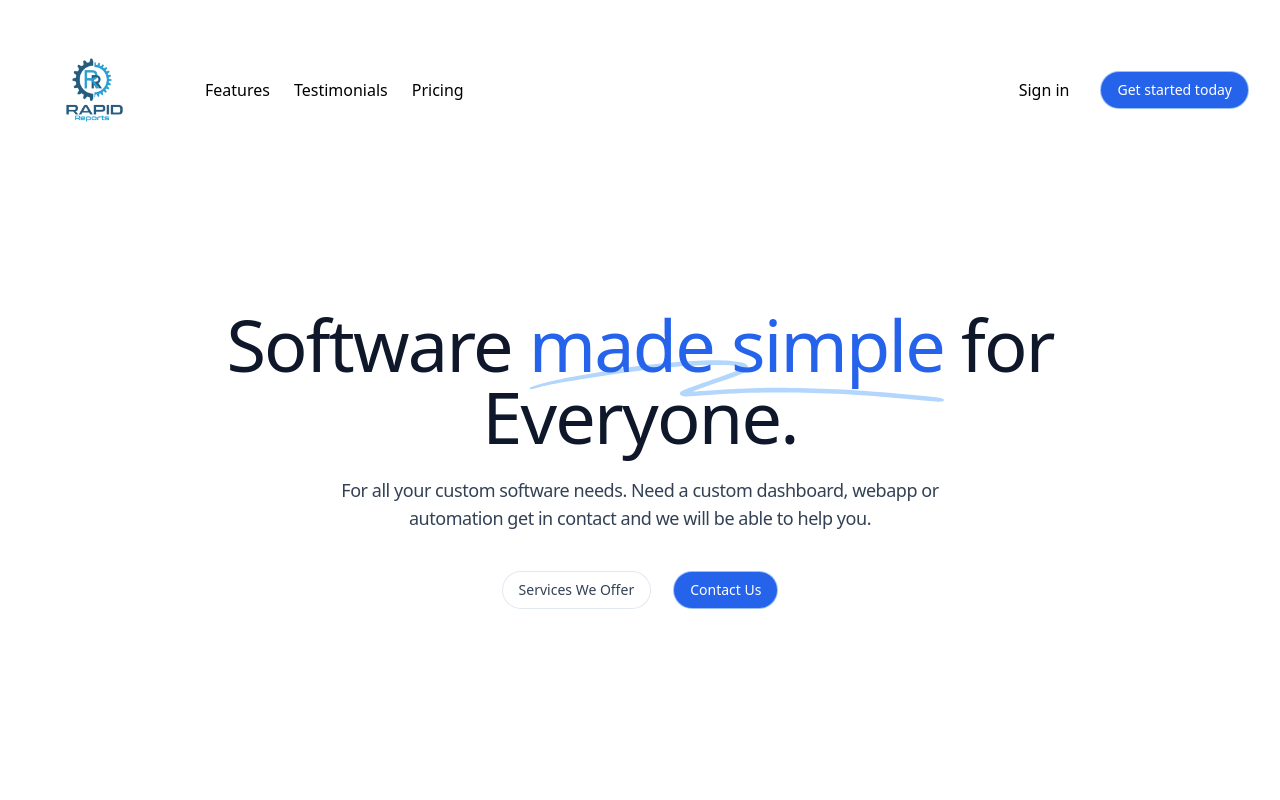
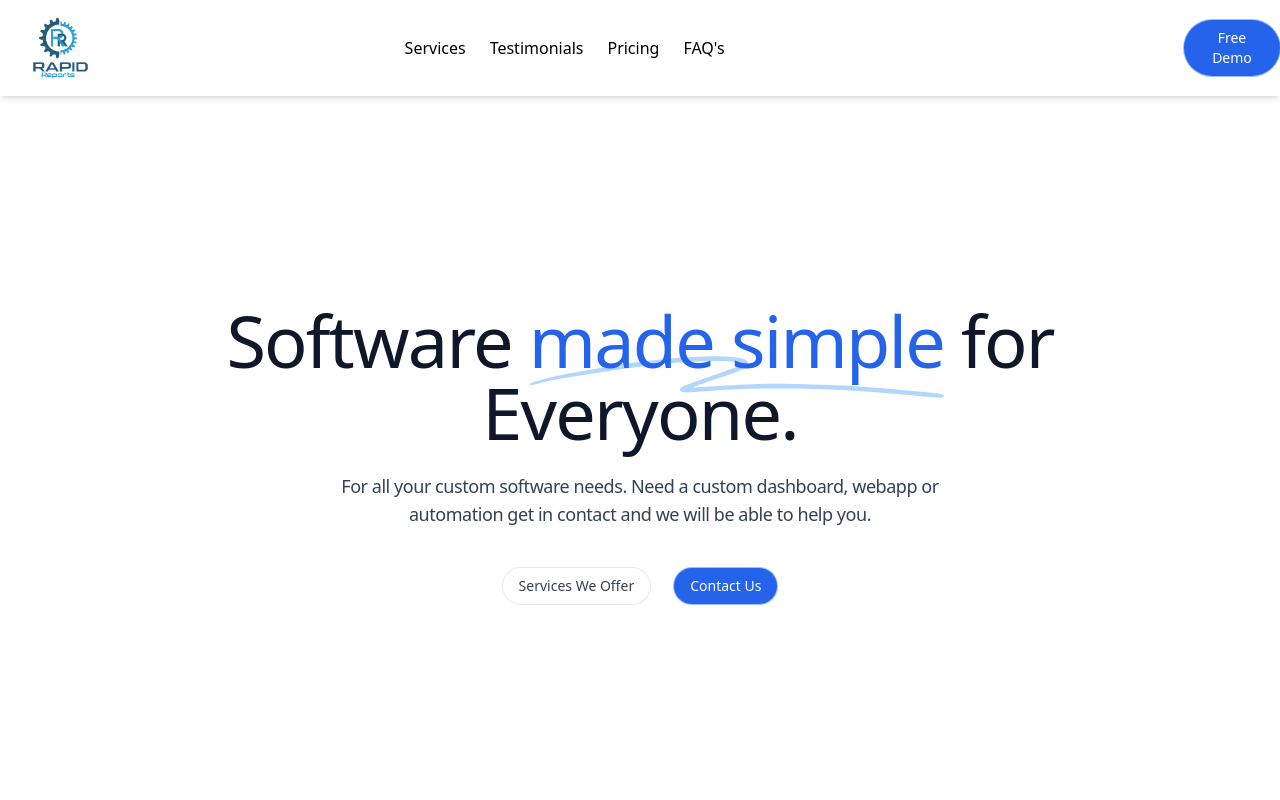
Before and after one commit to arctheowl/RR-Website, a Next.js app: page / in a window 1280 px wide. Shown: the top 800 px of the page. Built offline with nearby package versions, Linux system fonts and the light colour scheme.

Commit message:
small fixes

```diff
--- a/src/components/Contact.tsx
+++ b/src/components/Contact.tsx
@@ -33,7 +33,7 @@ const Contact = () => {
                 y={0}
                 width={4}
                 height={4}
-                className="text-gray-200"
+                className="text-transparent bg-clip-text bg-gradient-to-br from-pink-400 to-red-600"
                 fill="currentColor"
               />
             </pattern>
--- a/src/components/Header.tsx
+++ b/src/components/Header.tsx
@@ -47,7 +47,7 @@ function MobileNavigation() {
   return (
     <Popover>
       <Popover.Button
-        className="relative z-10 flex h-8 w-8 items-center justify-center [&:not(:focus-visible)]:focus:outline-none"
+        className="relative z-10 flex h-20 w-32 items-center justify-center [&:not(:focus-visible)]:focus:outline-none"
         aria-label="Toggle Navigation"
       >
         {({ open }) => <MobileNavIcon open={open} />}
@@ -75,13 +75,13 @@ function MobileNavigation() {
         >
           <Popover.Panel
             as="div"
-            className="absolute inset-x-0 top-full mt-4 flex origin-top flex-col rounded-2xl bg-white p-4 text-lg tracking-tight text-slate-900 shadow-xl ring-1 ring-slate-900/5"
+            className="relative top-full mt-4 flex flex-col rounded-2xl bg-white p-4 text-lg tracking-tight text-slate-900 shadow-xl ring-1 ring-slate-900/5 "
           >
-            <MobileNavLink href="#features">Features</MobileNavLink>
-            <MobileNavLink href="#testimonials">Testimonials</MobileNavLink>
+            <MobileNavLink href="#services">Features</MobileNavLink>
             <MobileNavLink href="#pricing">Pricing</MobileNavLink>
+            <MobileNavLink href="#faq">FAQ's</MobileNavLink>
             <hr className="m-2 border-slate-300/40" />
-            <MobileNavLink href="/login">Sign in</MobileNavLink>
+            <MobileNavLink href="/login">Demo</MobileNavLink>
           </Popover.Panel>
         </Transition.Child>
       </Transition.Root>
@@ -91,41 +91,35 @@ function MobileNavigation() {
 
 const Header = () => {
   return (
-    <header className="py-10">
-      <Container className={undefined}>
-        <nav className="relative z-50 flex justify-between">
-          <div className="flex items-center md:gap-x-12">
+    <nav className="flex md:relative md:z-50 md:justify-center md:gap-52">
+      <div className="flex items-center md:mr-56 md:gap-x-12">
+        <div className="relative h-20 w-28 md:h-24 md:w-44">
           <Link href="#" aria-label="Home">
-              <Image src={logoImage} height={100} width={125} />
+            <Image src={logoImage} layout="fill" />
           </Link>
-            <div className="hidden md:flex md:gap-x-6">
-              <NavLink href="#features">Features</NavLink>
+        </div>
+
+        <div className="hidden md:flex md:w-full md:justify-center md:gap-x-6 md:pl-52">
+          <NavLink href="#services">Services</NavLink>
           <NavLink href="#testimonials">Testimonials</NavLink>
           <NavLink href="#pricing">Pricing</NavLink>
+          <NavLink href="#faq">FAQ's</NavLink>
         </div>
       </div>
-          <div className="flex items-center gap-x-5 md:gap-x-8">
+      <div className="items-center gap-x-5 md:flex md:gap-x-8">
         <div className="hidden md:block">
-              <NavLink href="/login">Sign in</NavLink>
+          {/* <NavLink href="/login">Sign in</NavLink> */}
+          <Button href="/demo">
+            <span>Free Demo</span>
+          </Button>
         </div>
-            <Button href="/register" >
-              <span>
-                Get started <span className="hidden lg:inline">today</span>
-              </span>
-            </Button>
-            <div className="-mr-1 md:hidden">
+
+        <div className="absolute right-10 -mr-1 md:hidden">
           <MobileNavigation />
         </div>
       </div>
     </nav>
-      </Container>
-    </header>
   );
 };
 
 export default Header;
-
-interface IHeaderButton {
-  href: string;
-  children: any;
-}
--- a/src/components/Hero.tsx
+++ b/src/components/Hero.tsx
@@ -3,8 +3,8 @@ import { Container } from "./Container";
 
 export function Hero() {
   return (
-    <Container className="pt-20 pb-16 text-center lg:pt-32">
-      <h1 className="font-display mx-auto max-w-4xl text-5xl font-medium tracking-tight text-slate-900 sm:text-7xl">
+    <Container className="pt-48 md:pb-16 text-center lg:pt-32 md:h-screen">
+      <h1 className="font-display mx-auto max-w-4xl text-5xl font-medium tracking-tight text-slate-900 sm:text-7xl md:pt-44">
         Software{" "}
         <span className="relative whitespace-nowrap text-blue-600">
           <svg
--- a/src/components/Transform.tsx
+++ b/src/components/Transform.tsx
@@ -5,7 +5,6 @@ import backgroundImage from "../images/background-features.jpg";
 const Transform = () => {
   return (
     <section
-      id="features"
       aria-label="Features for running your books"
       className="relative overflow-hidden bg-blue-600 pt-20 pb-28 sm:py-32"
     >
--- a/src/pages/index.tsx
+++ b/src/pages/index.tsx
@@ -22,7 +22,10 @@ const Home: NextPage = () => {
         />
         <link rel="icon" href="/favicon.ico" />
       </Head>
+      <div className=" relative">
+        <header className="fixed w-screen z-50 bg-white shadow-md">
           <Header />
+        </header>
         <Hero />
         <PrimaryFeatures />
         <SecondaryFeatures />
@@ -32,6 +35,7 @@ const Home: NextPage = () => {
         <Faqs />
         <Contact />
         <Footer />
+      </div>
     </>
   );
 };
```
Lines whose indentation alone changed are shown as unchanged.
